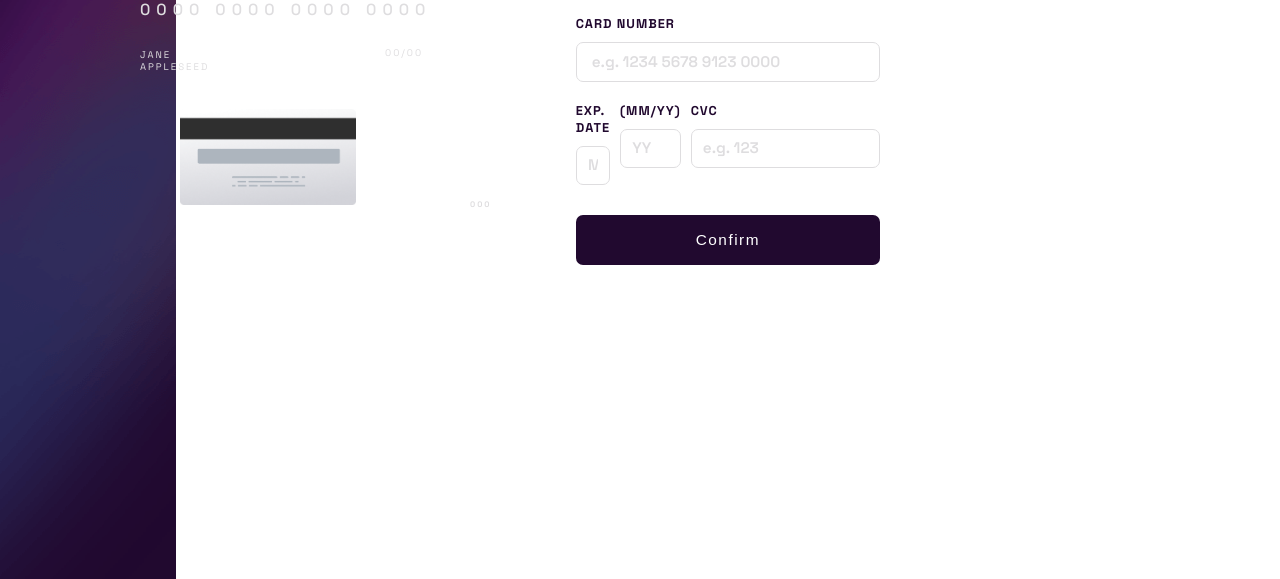
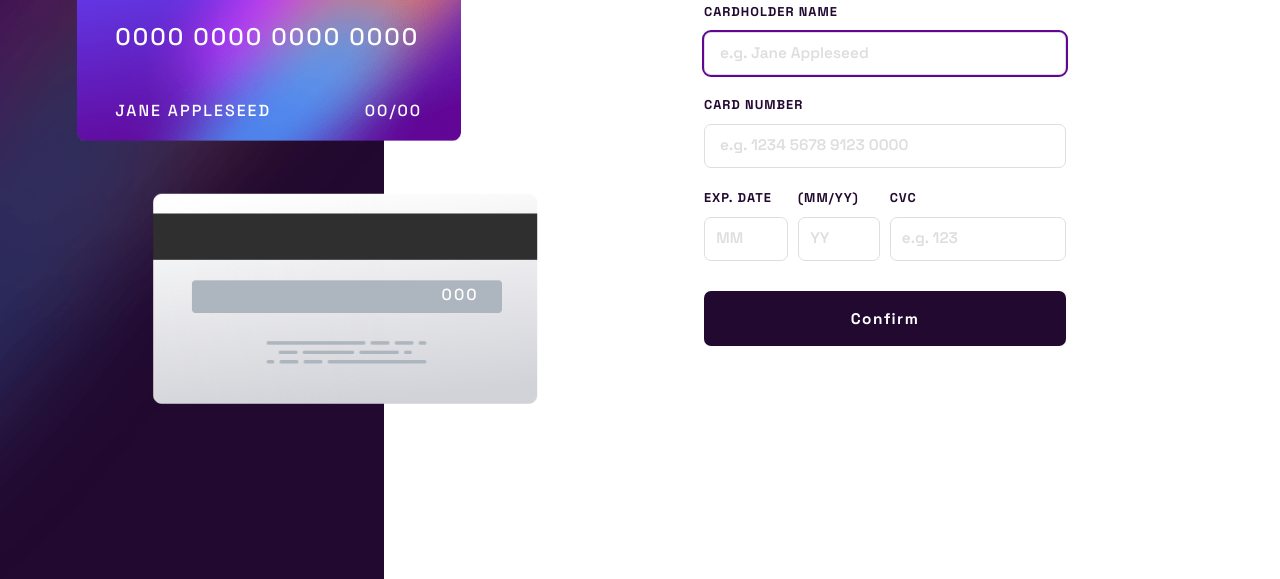
Before and after one commit to Techylawyer/interactive-card-details, a plain HTML site: page index.html in a window 1280 px wide. Shown: the part 221-800 px from the top of the page. Drawn offline with Linux system fonts and the light colour scheme.

Commit message:
added functionality

```diff
--- a/index.html
+++ b/index.html
@@ -4,7 +4,7 @@
 <head>
   <meta charset="UTF-8">
   <meta name="viewport" content="width=device-width, initial-scale=1.0">
-  <link rel="stylesheet" href="media.css">
+  <link rel="stylesheet" href="./styles.css">
 </head>
 
 <body>
@@ -12,20 +12,24 @@
   <main>
     <section class="card-img-section">
       <img src="./images/bg-card-back.png" alt="card-back-img" id="card-back-img">
-      <p id="card-cvv-img">000</p>
+      <span id="card-cvc-img">000</span>
       <img src="./images/bg-card-front.png" alt="card-front-img" id="card-front-img">
       <img src="./images/card-logo.svg" alt="card-logo" id="card-logo-img">
-      <p id="card-number-img">0000 0000 0000 0000</p>
-      <p id="card-name-img">Jane Appleseed</p>
-      <p id="card-expiry-img">00/00</p>
+      <span id="card-number-img">0000 0000 0000 0000</span>
+      <span id="card-name-img">Jane Appleseed</span>
+      <span id="card-expiry-img"><span id="card-month-img">00</span>/<span id="card-year-img">00</span></span>
     </section>
 
     <form action="" id="card-form">
+
       <label for="card-name">Cardholder Name</label>
       <input type="text" name="card-name" id="card-name" placeholder=" e.g. Jane Appleseed" autofocus required>
 
+
+
       <label for="card-number">Card Number</label>
       <input type="text" name="card-number" id="card-number" placeholder=" e.g. 1234 5678 9123 0000" required>
+
 
       <div class="cvc-date">
 
@@ -40,25 +44,36 @@
           </div>
         </div>
 
+        <!-- <div class="expiry-group">
+          <span class="group-label">Exp. Date (MM/YY)</span>
+          <div class="input-date-group">
+            <label for="month" class="visually-hidden">Month</label>
+            <input type="text" id="month" name="month" placeholder="MM" maxlength="2">
+            <label for="year" class="visually-hidden">Year</label>
+            <input type="text" id="year" name="year" placeholder="YY" maxlength="2">
+          </div>
+        </div> -->
+
         <div class="cvc-section">
           <label for="cvc">CVC</label>
-          <input type="number" name="card-cvc" id="card-cvc" placeholder="e.g. 123" maxlength="3" required>
+          <input type="text" name="card-cvc" id="card-cvc" placeholder="e.g. 123" maxlength="3" required>
         </div>
       </div>
+
 
       <button type="submit" id="submit-btn">Confirm</button>
 
     </form>
   </main>
 
-  <aside>
+  <aside class="hidden">
     <img src="./images/icon-complete.svg" alt="icon-complete">
     <h1>Thank you!</h1>
     <p>We've added your card details</p>
     <button>Continue</button>
   </aside>
 
-
+  <script src="./script.js"></script>
 </body>
 
 </html>
--- a/media.css
+++ /dev/null
@@ -1,80 +0,0 @@
-@import url(./styles.css);
-
-@media (min-width: 568px) {
-  main {
-    display: flex;
-    height: 100vh;
-  }
-
-  img {
-    display: block;
-    margin: 0 auto;
-    width: 100%;
-    height: auto;
-  }
-
-  .card-img-section {
-    width: 40%;
-    height: 100vh;
-    position: relative;
-    background: url(./images/bg-main-desktop.png);
-    object-fit: cover;
-  }
-
-  #card-form {
-    padding: 150px 100px;
-    margin: 0 auto;
-    /* display: none; */
-  }
-
-  #card-back-img {
-    top: 300px;
-    left: 50px;
-  }
-
-  #card-front-img {
-    left: 40px;
-  }
-}
-
-@media (min-width: 769px) {
-  #card-form {
-    padding: 150px 400px;
-  }
-
-  #card-back-img {
-    top: 330px;
-    left: 180px;
-  }
-
-  #card-front-img {
-    left: 110px;
-  }
-
-  #card-cvv-img {
-    left: 470px;
-    top: 420px;
-    font-weight: 700;
-  }
-
-  #card-logo-img {
-    left: 140px;
-    top: 130px;
-  }
-
-  #card-number-img {
-    top: 220px;
-    left: 140px;
-    letter-spacing: 6px;
-  }
-
-  #card-name-img {
-    top: 270px;
-    left: 140px;
-  }
-
-  #card-expiry-img {
-    top: 188px;
-    left: 305px;
-  }
-}
--- /dev/null
+++ b/script.js
@@ -0,0 +1,40 @@
+const form = document.getElementById('card-form')
+const thankYou = document.querySelector('aside')
+
+const cardNameInput = document.getElementById('card-name')
+const cardNumberInput = document.getElementById('card-number')
+const cardMonthInput = document.getElementById('expiry-month')
+const cardYearInput = document.getElementById('expiry-year')
+const cardCVCInput = document.getElementById('card-cvc')
+
+const cardNameDisplay = document.getElementById('card-name-img')
+const cardNumberDisplay = document.getElementById('card-number-img')
+const expiryMonthDisplay = document.getElementById('card-month-img')
+const expiryYearDisplay = document.getElementById('card-year-img')
+const cardCVCDisplay = document.getElementById('card-cvc-img')
+
+cardNameInput.addEventListener('input', (e) => {
+  cardNameDisplay.textContent = e.target.value || 'Jane Appleseed'
+})
+
+cardNumberInput.addEventListener('input', (e) => {
+  cardNumberDisplay.textContent = e.target.value || '0000 0000 0000 0000'
+})
+
+cardCVCInput.addEventListener('input', (e) => {
+  cardCVCDisplay.textContent = e.target.value || '000'
+})
+
+cardMonthInput.addEventListener('input', (e) => {
+  expiryMonthDisplay.textContent = e.target.value || '00'
+})
+
+cardYearInput.addEventListener('input', (e) => {
+  expiryYearDisplay.textContent = e.target.value || '00'
+})
+
+form.addEventListener('submit', (e) => {
+  e.preventDefault()
+  form.style.display = 'none'
+  thankYou.classList.remove('hidden')
+})
--- a/styles.css
+++ b/styles.css
@@ -1,10 +1,5 @@
+@import url(./reset.css);
 @import url('https://fonts.googleapis.com/css2?family=Space+Grotesk:wght@300..700&display=swap');
-
-* {
-  box-sizing: border-box;
-  margin: 0;
-  padding: 0;
-}
 
 :root {
   --active-border-blue: hsl(249, 99%, 64%);
@@ -18,22 +13,25 @@
 
 body {
   font-family: 'Space Grotesk', sans-serif;
-  width: 100vw;
+  background-color: var(--white);
   min-height: 100vh;
   overflow-x: hidden;
   margin: 0 auto;
+  position: relative;
 }
 
 img {
-  display: block;
-  margin: 0 auto;
   width: 70%;
   height: auto;
+  margin: 0 auto;
 }
 
 .card-img-section {
   background: url(./images/bg-main-mobile.png);
   object-fit: cover;
+  display: flex;
+  justify-content: center;
+  align-items: center;
   position: relative;
   padding: 80px 0 140px 80px;
   color: var(--gray-200);
@@ -42,53 +40,74 @@ img {
   height: 30vh;
 }
 
+#card-front-img,
+#card-back-img {
+  width: clamp(280px, 35vw, 500px);
+  height: auto;
+  transition: all 0.3s ease-in-out;
+}
+
 #card-back-img {
   position: absolute;
-  top: 30px;
-  left: 80px;
+  top: 14%;
+  left: 20%;
+  transform: translate(2%, 2%);
+  z-index: 1;
 }
 
 #card-front-img {
   position: absolute;
-  top: 110px;
-  left: 20px;
+  top: 55%;
+  left: 8%;
+  transform: translate(5%, -1%);
+  z-index: 2;
+}
+
+#card-cvc-img,
+#card-number-img,
+#card-name-img,
+#card-expiry-img,
+#card-logo-img {
+  position: absolute;
+  font-family: 'Space Grotesk', sans-serif;
+  font-weight: 500;
+  letter-spacing: 2px;
+  color: var(--white);
+  z-index: 3;
 }
 
 #card-logo-img {
-  position: absolute;
-  width: 15%;
-  top: 125px;
-  left: 40px;
+  width: clamp(40px, 8vw, 80px);
+  top: 65%;
+  left: 20%;
 }
 
-#card-cvv-img {
-  position: absolute;
-  font-size: 0.5em;
-  top: 95px;
-  left: 290px;
+#card-cvc-img {
+  font-size: clamp(0.6rem, 1.5vw, 1rem);
+  top: 47%;
+  left: 80%;
 }
 
 #card-number-img {
-  position: absolute;
-  top: 185px;
-  left: 45px;
+  top: 85%;
+  left: 20%;
   font-weight: 500;
-  text-wrap: nowrap;
+  font-size: clamp(1rem, 2.5vw, 1.5rem);
+  white-space: nowrap;
 }
 
 #card-name-img {
-  position: absolute;
-  top: 220px;
-  left: 45px;
+  top: 105%;
+  left: 20%;
   text-transform: uppercase;
-  font-size: 0.6em;
+  font-size: clamp(0.6rem, 1.5vw, 1rem);
 }
 
 #card-expiry-img {
-  position: relative;
-  font-size: 0.6em;
-  top: 138px;
-  left: 140px;
+  font-size: clamp(0.6rem, 1.5vw, 1rem);
+  top: 105%;
+  left: 67%;
+  z-index: 3;
 }
 
 #card-form {
@@ -97,7 +116,6 @@ img {
   padding: 80px 20px 0 20px;
   margin: 0 auto;
   width: 100%;
-  height: 50vh;
   display: flex;
   flex-direction: column;
   text-transform: uppercase;
@@ -116,10 +134,41 @@ img {
   }
 }
 
+/* .visually-hidden {
+  position: absolute;
+  width: 1px;
+  height: 1px;
+  overflow: hidden;
+  clip: rect(0 0 0 0);
+  white-space: nowrap;
+}
+
+.cvc-date {
+  display: flex;
+  justify-content: space-between;
+  gap: 5px;
+  input {
+    width: 100%;
+  }
+}
+
+.expiry-group {
+  display: flex;
+  flex-direction: column;
+  .input-date-group{
+    display: flex;
+    gap: 5px;
+  }
+  input {
+    width: 50%;;
+  }
+} */
+
 .cvc-date {
   display: flex;
   justify-content: space-between;
   gap: 10px;
+  max-width: 100%;
 }
 
 .expiry-date {
@@ -130,6 +179,10 @@ img {
   }
 }
 
+label[for='expiry-month'] {
+  text-wrap: nowrap;
+}
+
 input::placeholder {
   color: var(--gray-200);
   font-size: 1.2em;
@@ -137,16 +190,20 @@ input::placeholder {
   font-family: 'Space Grotesk', sans-serif;
 }
 
+input:focus {
+  outline: 2px solid var(--active-border-purple);
+}
+
+.hidden {
+  display: none;
+}
+
 aside {
   position: relative;
   top: 50px;
   margin: 0 auto;
-  height: 70vh;
   width: 90%;
-  display: flex;
-  flex-direction: column;
   font-weight: 600;
-  display: none;
   img {
     width: 25%;
     margin: 30px auto;
@@ -170,7 +227,7 @@ aside {
 button {
   background-color: var(--purple-950);
   color: var(--white);
-  width: 100%;
+  min-width: 100%;
   padding: 1rem;
   border: none;
   border-radius: 7px;
@@ -183,3 +240,124 @@ button {
 #submit-btn {
   font-size: 1.2em;
 }
+
+@media (min-width: 568px) {
+  #card-front-img {
+    top: 90%;
+    left: 20%;
+    transform: translate(-10%, -32%);
+  }
+
+  #card-back-img {
+    top: 65%;
+    left: 60%;
+    transform: translate(-100%, -50%);
+  }
+
+  #card-logo-img {
+    top: 80%;
+    left: 18%;
+  }
+
+  #card-number-img {
+    top: 100%;
+    left: 18%;
+  }
+
+  #card-name-img {
+    top: 120%;
+    left: 18%;
+  }
+
+  #card-expiry-img {
+    top: 120%;
+    left: 45%;
+  }
+
+  #card-cvc-img {
+    top: 61%;
+    left: 50%;
+  }
+
+  #card-form {
+    padding: 180px 100px 0 100px;
+    margin: 0 auto;
+  }
+
+  aside {
+    padding-top: 100px;
+  }
+}
+
+@media (min-width: 768px) {
+  main {
+    display: grid;
+    grid-template-columns: 1fr 1fr;
+  }
+
+  .card-img-section {
+    background: url(./images/bg-main-desktop.png) no-repeat center center;
+    background-size: cover;
+    height: 100vh;
+    width: 30vw;
+    padding: 0;
+  }
+
+  #card-front-img {
+    top: 40%;
+    left: 70%;
+    transform: translate(-50%, -80%);
+  }
+
+  #card-back-img {
+    top: 65%;
+    left: 60%;
+    transform: translate(-20%, -50%);
+  }
+
+  #card-logo-img {
+    top: 20%;
+    left: 30%;
+  }
+
+  #card-number-img,
+  #card-name-img,
+  #card-expiry-img {
+    max-width: 80%;
+  }
+
+  #card-number-img {
+    top: 30%;
+    left: 30%;
+  }
+
+  #card-name-img {
+    top: 40%;
+    left: 30%;
+  }
+
+  #card-expiry-img {
+    top: 40%;
+    left: 95%;
+  }
+
+  #card-cvc-img {
+    top: 63%;
+    left: 115%;
+  }
+
+  #card-form {
+    width: 40vw;
+    padding: 0 150px 0 0;
+    justify-content: center;
+  }
+
+  aside {
+    position: fixed;
+    top: 0;
+    right: 0;
+    width: 70vw;
+    margin: 0 auto;
+    padding: 120px 300px 0 300px;
+  }
+}
```
